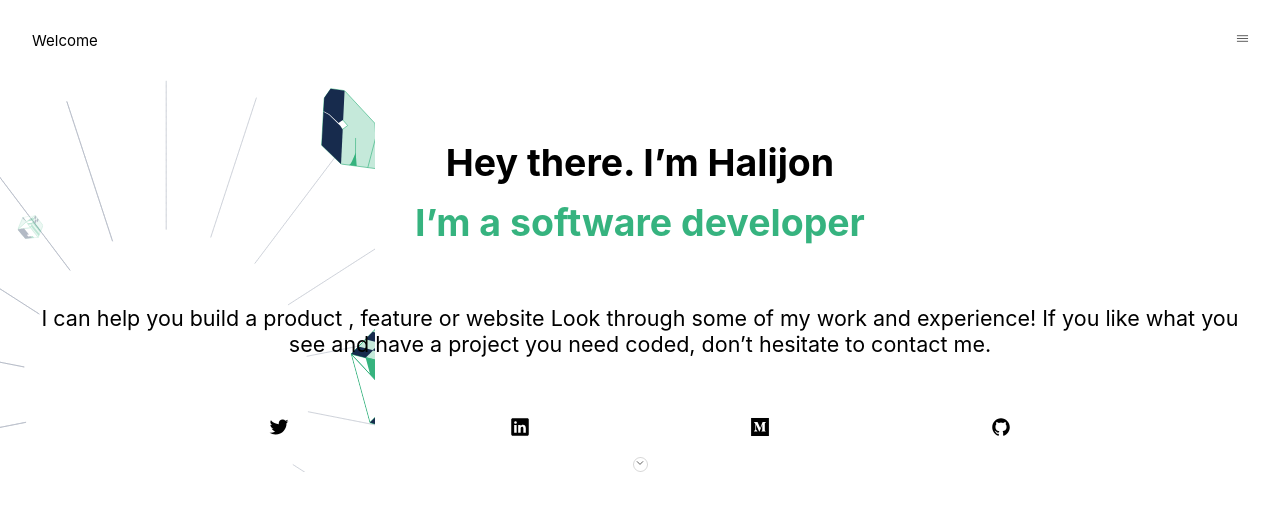
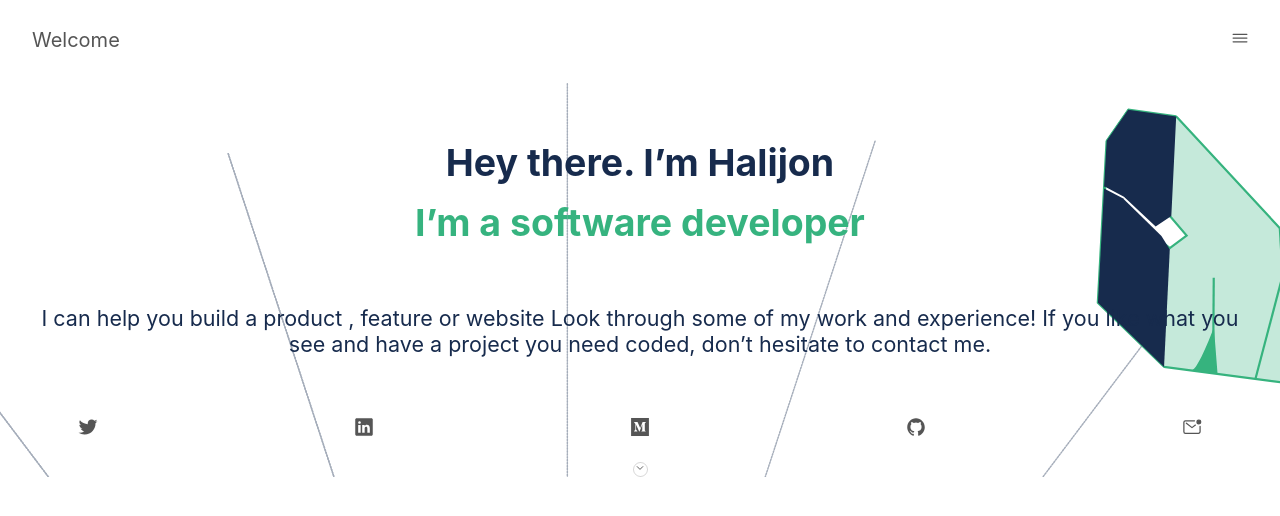
Before and after one commit to haliljon/Portfolio-Project, a plain HTML site: page index.html in a window 1280 px wide. Drawn offline with nearby package versions, Linux system fonts and the light colour scheme.

Commit message:
Fix errors

```diff
--- a/index.html
+++ b/index.html
@@ -8,14 +8,13 @@
     <title>Portfolio Haliljon</title>
   </head>
   <body>
-    <section class="header">
-      <nav class="nav-container"
-        ><ul
-          >Welcome</ul
-        ><ul>
-          <a href="#" class="menu-btn"
-            ><ion-icon name="menu-outline"></ion-icon></a></ul></nav
-    ></section>
+    <header class="header">
+      <div class="container"
+        ><a href="#" class="link">Welcome</a>
+
+        <a href="#" class="menu-btn"
+          ><ion-icon name="menu-outline"></ion-icon></a></div
+    ></header>
     <main>
       <section class="section-home">
         <div class="primary"
@@ -29,11 +28,28 @@
             project you need coded, don’t hesitate to contact me.
           </p></div
         >
-        <div class="icons"
-          ><ion-icon name="logo-twitter"></ion-icon
-          ><ion-icon name="logo-linkedin"></ion-icon
-          ><ion-icon name="logo-medium"></ion-icon
-          ><ion-icon name="logo-github"></ion-icon
+        <div
+          ><ul class="icons">
+            <li
+              ><a href="https://twitter.com/haliljon1"
+                ><ion-icon name="logo-twitter"></ion-icon></a
+            ></li>
+            <li
+              ><a href="https://www.linkedin.com/in/juraboev-haliljon"
+                ><ion-icon name="logo-linkedin"></ion-icon></a
+            ></li>
+            <li
+              ><a href="https://medium.com/@juraboevhaliljon"
+                ><ion-icon name="logo-medium"></ion-icon></a
+            ></li>
+            <li
+              ><a href="https://github.com/haliljon"
+                ><ion-icon name="logo-github"></ion-icon></a
+            ></li>
+            <li
+              ><a href="mailto:juraboevhaliljon@gmail.com"
+                ><ion-icon name="mail-unread-outline"></ion-icon></a
+            ></li> </ul
         ></div>
         <div class="down-arrow"
           ><a href="#" class="btn-arrow-down"
--- a/style.css
+++ b/style.css
@@ -15,21 +15,22 @@ body {
 }
 
 /* /* HEADER */
-.nav-container {
+.container {
   display: flex;
   list-style: none;
   justify-content: space-between;
   align-items: center;
   height: 8rem;
   padding: 0 0 0 3.2rem;
-  font-size: 150%;
+  font-size: 2rem;
 }
 
 .section-home {
   padding: 0 2.8rem;
   text-align: center;
   background-image: url("/header-illsutration-mobile@2x.svg");
-  background-repeat: no-repeat;
+  background-size: cover;
+  color: #172b4d;
 }
 
 .primary {
@@ -52,10 +53,11 @@ body {
 /* /* ICONS */
 
 .icons {
+  list-style: none;
   display: flex;
-  justify-content: space-evenly;
+  justify-content: space-between;
   font-size: 200%;
-  padding: 2rem;
+  padding: 2rem 5rem;
   margin-top: 4rem;
 }
 
```
